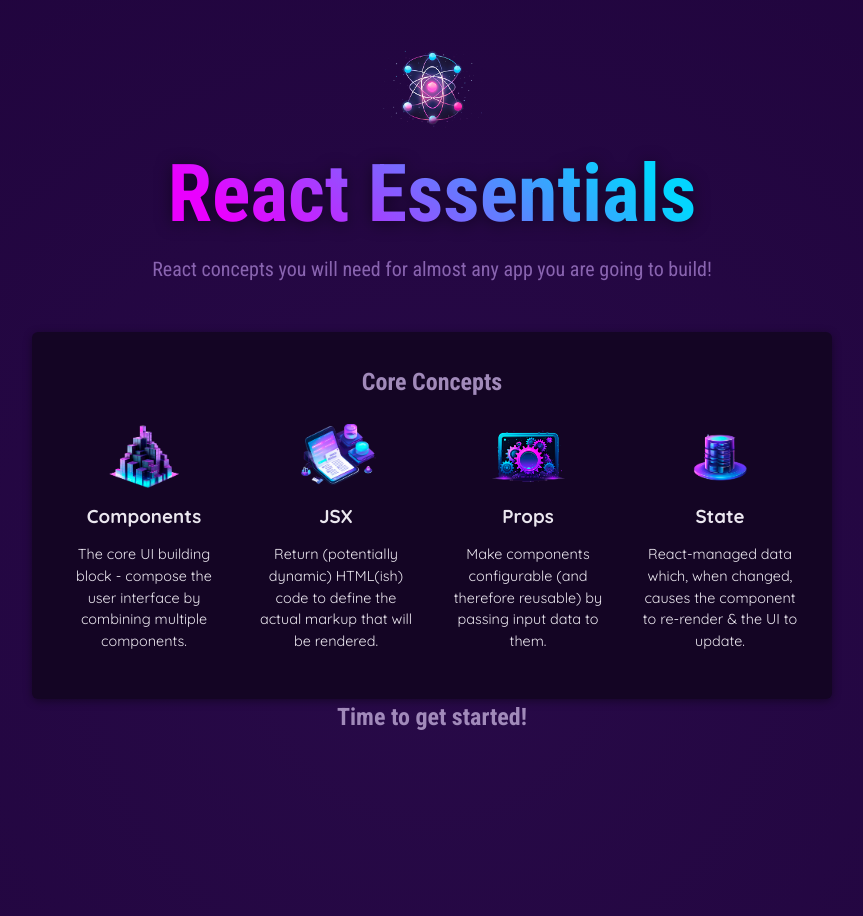
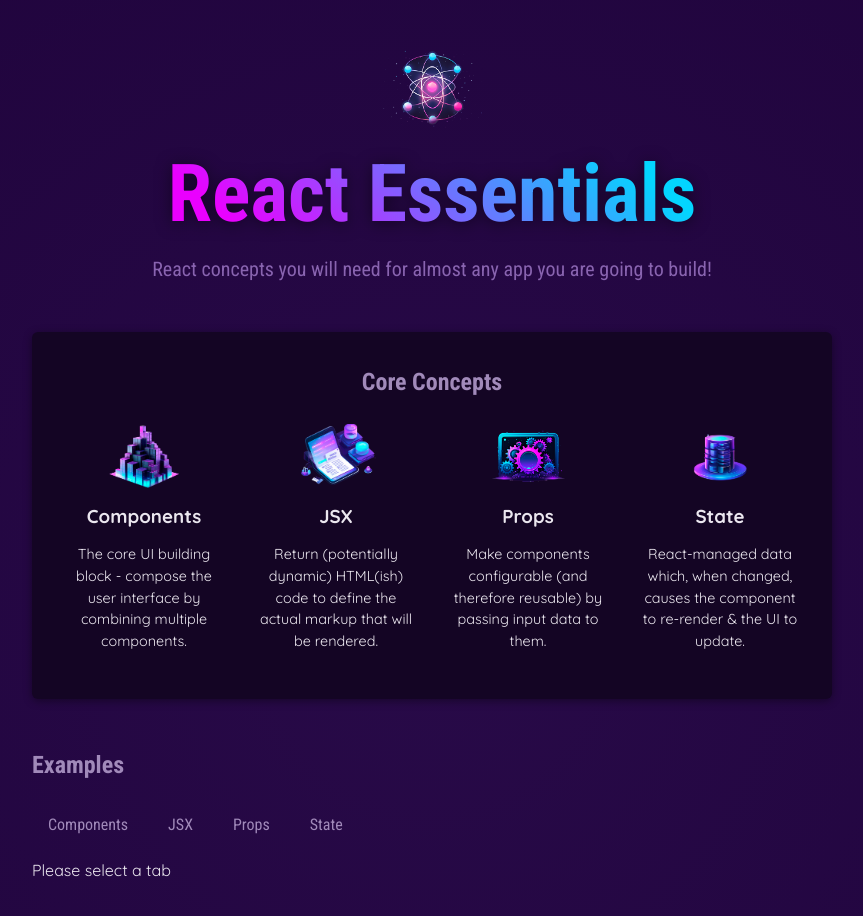
Before and after one commit to Akcanbasri/React-Course, a React (Vite) app in the folder 02-starting-project/: page / in a window 1280 px wide. Shown: the top 916 px of the page, without its empty margins (208-1071 px from the left). Built offline with nearby package versions, Linux system fonts and the light colour scheme.

Commit message:
Add tab functionality for displaying examples

```diff
--- a/02-starting-project/src/App.jsx
+++ b/02-starting-project/src/App.jsx
@@ -1,8 +1,23 @@
-import { CORE_CONCEPTS } from "./data.js";
+import { useState } from "react";
+import { CORE_CONCEPTS, EXAMPLES } from "./data.js";
 import Header from "./components/Header/Header.jsx";
 import CoreConcepts from "./components/CoreConcepts.jsx";
+import TabButton from "./components/TabButton.jsx";
 
 function App() {
+  const [selectedTopic, setSlectedTopic] = useState();
+
+  // * we can't use let or const here because we can't reassign the value of a variable declared with const
+  // * let tabContent = "Please select a tab";
+
+  function handleClick(selectedTab) {
+    // selectedTab => "Components" | "JSX" | "Props" | "State
+    setSlectedTopic(selectedTab);
+    // * console.log(selectedTab);
+  }
+
+  console.log("App Component Rendered");
+
   return (
     <div>
       <Header />
@@ -16,16 +31,36 @@
               image={CORE_CONCEPTS[0].image}
             />
 
-            <CoreConcepts {...CORE_CONCEPTS[1]}/>
+            <CoreConcepts {...CORE_CONCEPTS[1]} />
 
-            <CoreConcepts {...CORE_CONCEPTS[2]}/>
+            <CoreConcepts {...CORE_CONCEPTS[2]} />
 
-            <CoreConcepts {...CORE_CONCEPTS[3]}/>
-
-
+            <CoreConcepts {...CORE_CONCEPTS[3]} />
           </ul>
         </section>
-        <h2>Time to get started!</h2>
+        <section id="examples">
+          <h2>Examples</h2>
+          <menu>
+            <TabButton onClick={() => handleClick("components")}>
+              Components{" "}
+            </TabButton>
+            <TabButton onClick={() => handleClick("jsx")}>JSX</TabButton>
+            <TabButton onClick={() => handleClick("props")}>Props</TabButton>
+            <TabButton onClick={() => handleClick("state")}>State</TabButton>
+          </menu>
+
+          {!selectedTopic ? (
+            <p>Please select a tab</p>
+          ) : (
+            <div id="tab-content">
+              <h3>{EXAMPLES[selectedTopic].title}</h3>
+              <p>{EXAMPLES[selectedTopic].description}</p>
+              <pre>
+                <code>{EXAMPLES[selectedTopic].code}</code>
+              </pre>
+            </div>
+          )}
+        </section>
       </main>
     </div>
   );
--- /dev/null
+++ b/02-starting-project/src/components/TabButton.jsx
@@ -0,0 +1,8 @@
+export default function TabButton({ children, onClick}) {
+  console.log("TabButton Component Rendered");
+  return (
+    <li>
+      <button onClick={onClick}>{children}</button>
+    </li>
+  );
+}
--- a/02-starting-project/src/data.js
+++ b/02-starting-project/src/data.js
@@ -1,31 +1,82 @@
-import componentsImg from './assets/components.png';
-import propsImg from './assets/config.png';
-import jsxImg from './assets/jsx-ui.png';
-import stateImg from './assets/state-mgmt.png';
+import componentsImg from "./assets/components.png";
+import propsImg from "./assets/config.png";
+import jsxImg from "./assets/jsx-ui.png";
+import stateImg from "./assets/state-mgmt.png";
 
 export const CORE_CONCEPTS = [
   {
     image: componentsImg,
-    title: 'Components',
+    title: "Components",
     description:
-      'The core UI building block - compose the user interface by combining multiple components.',
+      "The core UI building block - compose the user interface by combining multiple components.",
   },
   {
     image: jsxImg,
-    title: 'JSX',
+    title: "JSX",
     description:
-      'Return (potentially dynamic) HTML(ish) code to define the actual markup that will be rendered.',
+      "Return (potentially dynamic) HTML(ish) code to define the actual markup that will be rendered.",
   },
   {
     image: propsImg,
-    title: 'Props',
+    title: "Props",
     description:
-      'Make components configurable (and therefore reusable) by passing input data to them.',
+      "Make components configurable (and therefore reusable) by passing input data to them.",
   },
   {
     image: stateImg,
-    title: 'State',
+    title: "State",
     description:
-      'React-managed data which, when changed, causes the component to re-render & the UI to update.',
+      "React-managed data which, when changed, causes the component to re-render & the UI to update.",
   },
 ];
+
+export const EXAMPLES = {
+  components: {
+    title: "Components",
+    description:
+      "Components are the building blocks of React applications. A component is a self-contained module (HTML + optional CSS + JS) that renders some output.",
+    code: `
+function Welcome() {
+  return <h1>Hello, World!</h1>;
+}`,
+  },
+  jsx: {
+    title: "JSX",
+    description:
+      "JSX is a syntax extension to JavaScript. It is similar to a template language, but it has full power of JavaScript (e.g., it may output dynamic content).",
+    code: `
+<div>
+  <h1>Welcome {userName}</h1>
+  <p>Time to learn React!</p>
+</div>`,
+  },
+  props: {
+    title: "Props",
+    description:
+      "Components accept arbitrary inputs called props. They are like function arguments.",
+    code: `
+function Welcome(props) {
+  return <h1>Hello, {props.name}</h1>;
+}`,
+  },
+  state: {
+    title: "State",
+    description:
+      "State allows React components to change their output over time in response to user actions, network responses, and anything else.",
+    code: `
+function Counter() {
+  const [isVisible, setIsVisible] = useState(false);
+
+  function handleClick() {
+    setIsVisible(true);
+  }
+
+  return (
+    <div>
+      <button onClick={handleClick}>Show Details</button>
+      {isVisible && <p>Amazing details!</p>}
+    </div>
+  );
+}`,
+  },
+};
```
